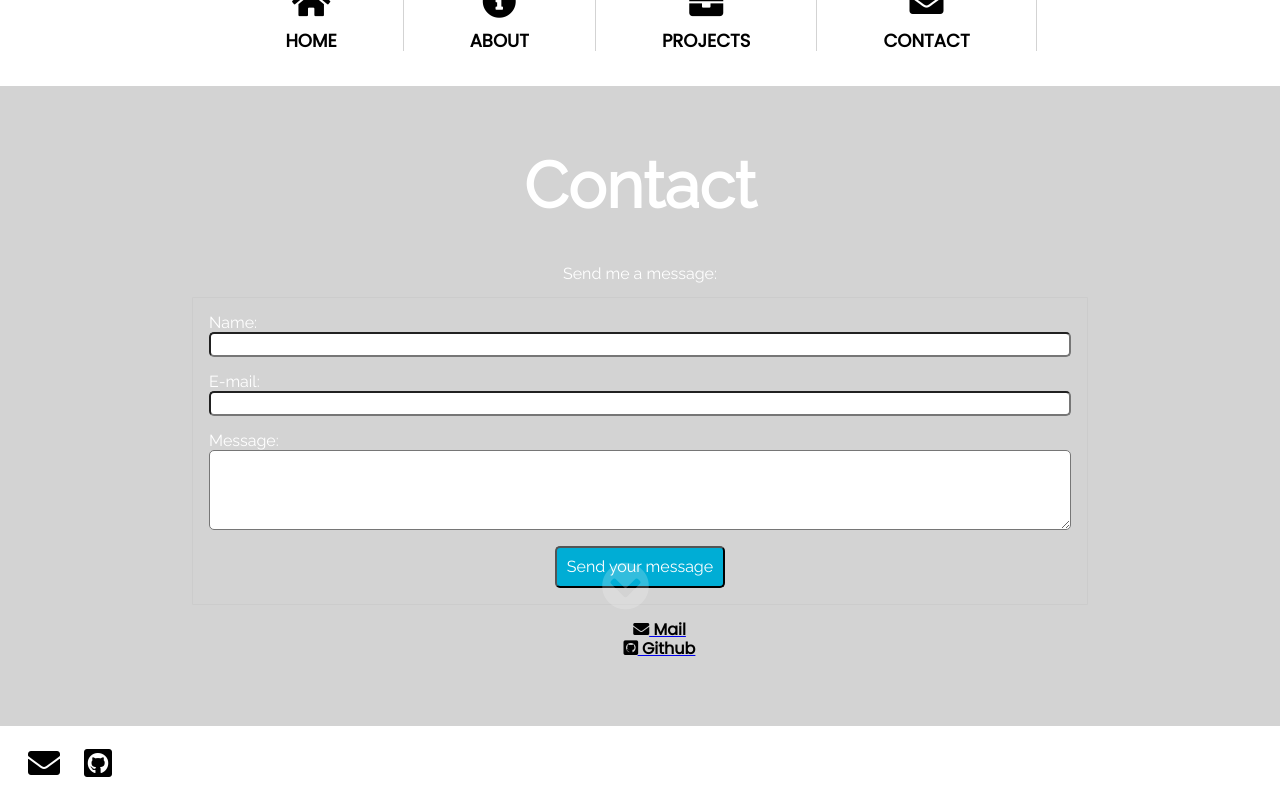
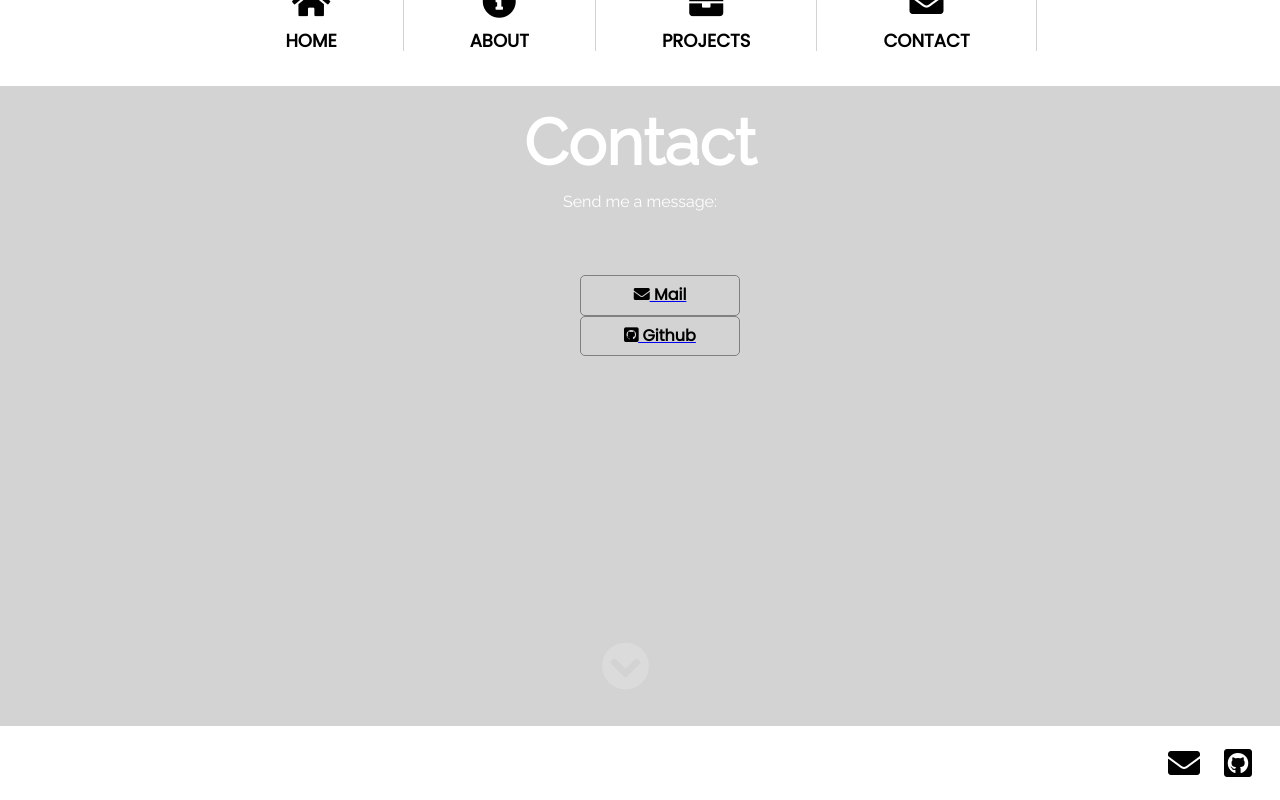
Before and after one commit to bgthemanofsteel/portfolio, a plain HTML site: page index.html in a window 1280 px wide. Drawn offline with nearby package versions, Linux system fonts and the light colour scheme.

Commit message:
removed form, finished contact page

```diff
--- a/index.html
+++ b/index.html
@@ -48,7 +48,7 @@
             <div class="slide slide3">
                     <h1>Contact</h1>
                     <h2>Send me a message:</h2>
-                    <form action="/my-handling-form-page" method="post">
+                    <!-- <form action="/my-handling-form-page" method="post">
                         <div>
                           <label for="name">Name:</label>
                           <input type="text" id="name" name="user_name">
@@ -64,7 +64,7 @@
                         <div class="button">
                             <button type="submit">Send your message</button>
                         </div>
-                      </form>
+                      </form> -->
 
                 <ul>
                     <a href="mailto:bgthemanofsteel@gmail.com"><li><i class="fa fa-envelope"></i> Mail</li></a>
--- a/main.css
+++ b/main.css
@@ -67,7 +67,7 @@ nav {
 
 	position: absolute;
 	left: 47%;
-	top: 70%;
+	top: 80%;
 	color: white;
 	z-index: 100;
 }
@@ -84,13 +84,18 @@ nav >i {
     width: 100%;
     transition: transform 1s;
     height: 80vh;
-
 }
-
 .slide h1 {
 	font-size: 4rem;
 	font-weight: bold;
     padding-top: 1.25rem;
+    margin: 0;
+}
+.slide h2 {
+	text-align: center;
+	color: white;
+	font-size: 1rem;
+    font-weight: 100;
 }
 
 .slide0 {
@@ -98,47 +103,24 @@ nav >i {
     display: none;
 
 }
-
-
-.slide h2 {
-	text-align: center;
-	color: white;
-	font-size: 1rem;
-    font-weight: 100;
-
-}
-
 .slide1 {
 	display: none;
 	background-color: #00ADD5;
 }
-p {
-	padding: 1.25rem;
-	font-size: 1.25rem;
-	line-height: 2.5rem;
-}
-
-
 .slide2{
     display: none;
 	background-color: #22D6FF;
 }
-
-
 .slide3 {
 	/* display: none; */
     background-color: lightgray;
 }
-form {
+/* form {
     margin: 0 auto;
     width: 70%;
     padding: 1em;
     border: 1px solid #CCC;
-    border-radius: 1px;
-  }
-
-  form div + div {
-    margin-top: 1em;
+    border-radius: 5px;
   }
 
   label {
@@ -146,9 +128,7 @@ form {
   }
 
   input, textarea {
-    font-size: .5rem;
     width:100%;
-    box-sizing: border-box;
     border-radius: 5px;
   }
 
@@ -161,14 +141,25 @@ form {
       background-color: #00ADD5;
       color: white;
       border-radius: 5px;
-      padding: 10px;
-  }
+      padding: 0.625rem;
+  } */
 
 
-.slide3 >ul{
+.slide3 ul{
     list-style-type: none;
+    margin-top: 4rem;
 }
-
+.slide3 ul a{
+    margin-top: .05rem;
+}
+.slide3 ul li{
+    color: #000;
+    border: 1px solid gray;
+    border-radius: 5px;
+    padding: 0.625rem;
+    width: 10rem;
+    margin: auto;
+}
 
 
 footer{
@@ -176,11 +167,11 @@ footer{
     padding: 1.25rem;
     display: flex;
     height: 3.125rem;
+    justify-content: flex-end;
 
 }
 footer .links{
     flex-direction: row;
-    justify-content: flex-end;
     font-size: 2rem;
 
 }
```
